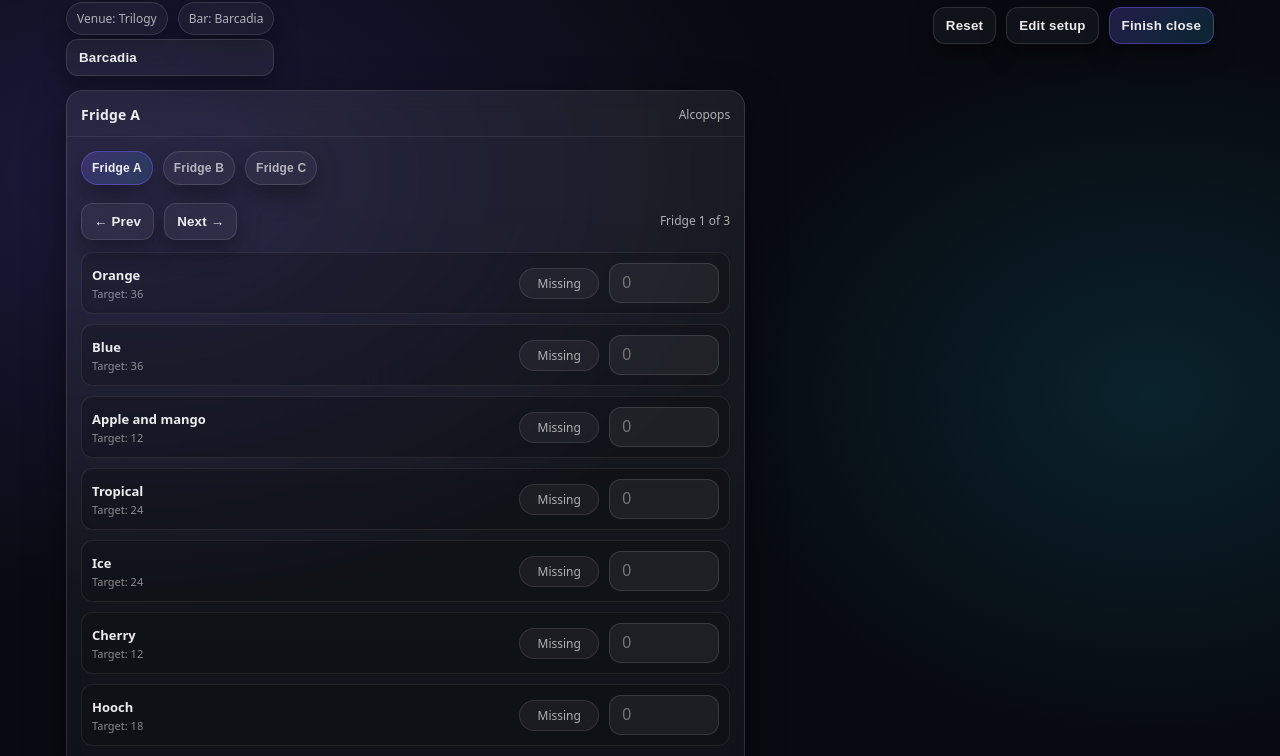
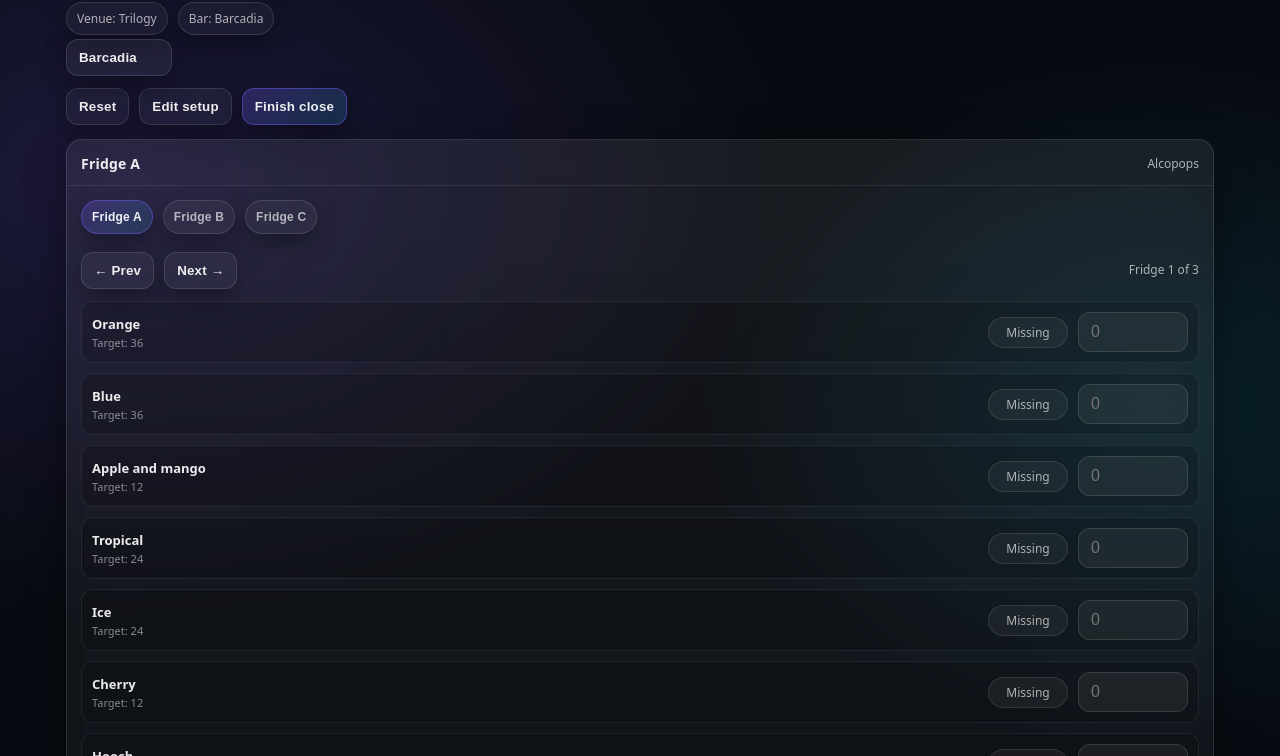
Before and after one commit to Jalla-js/RestockFridge, a plain HTML site: page helper/helper.html in a window 1280 px wide. Shown: the part 44-800 px from the top of the page. Drawn offline with Linux system fonts and the light colour scheme.

Commit message:
Update helper.html
changed grid layout to block layout

```diff
--- a/helper/helper.html
+++ b/helper/helper.html
@@ -61,9 +61,9 @@
 
     header{
       display: flex;
-      flex-wrap: wrap;
-      align-items: center;
-      justify-content: space-between;
+      flex-direction: column;
+      align-items: left;
+      justify-content: space-around;
       gap: 12px;
       margin-bottom: 14px;
     }
@@ -105,7 +105,7 @@
       flex-wrap: wrap;
       gap: 10px;
       align-items: center;
-      justify-content: flex-end;
+      justify-content: flex-start;
     }
 
     button, select{
@@ -138,13 +138,8 @@
     select{
       padding-right: 34px;
       position: relative;
-    }
-
-    .grid{
-      display: grid;
-      grid-template-columns: 1.35fr 0.9fr;
-      gap: 16px;
-      align-items: start;
+      width: fit-content;
+      padding: 0 20ox 0 20px;
     }
 
     @media (max-width: 980px){
@@ -290,9 +285,8 @@
       box-shadow: 0 0 0 3px rgba(35,213,255,0.14);
     }
 
-    .split{
-      display: grid;
-      gap: 12px;
+    section {
+        margin-bottom: 10px;
     }
 
     .sectiontitle{
@@ -445,11 +439,8 @@
       gap: 12px;
     }
 
-/* Desktop restores grid layout */
-@media (min-width: 981px){
   .mobile-stack{
     display: block;
-  }
 }
   </style>
 </head>
@@ -473,7 +464,6 @@
     </div>
   </header>
 
-  <div class="grid">
     <div class="mobile-stack">
     <!-- LEFT: FRIDGES -->
     <section class="card" aria-label="Fridge restock">
@@ -504,7 +494,7 @@
     </section>
 
     <!-- RIGHT: PICK LIST + PER-FRIDGE + CLEAN DOWN (always visible) -->
-    <aside class="split">
+    <section class="split">
 
       <section class="card" aria-label="Pick list">
         <div class="cardhead">
@@ -566,9 +556,8 @@
         </div>
       </section>
 
-    </aside>
+    </section>
     </div>
-  </div>
 </div>
 
 <!-- SETUP MODAL -->
```
